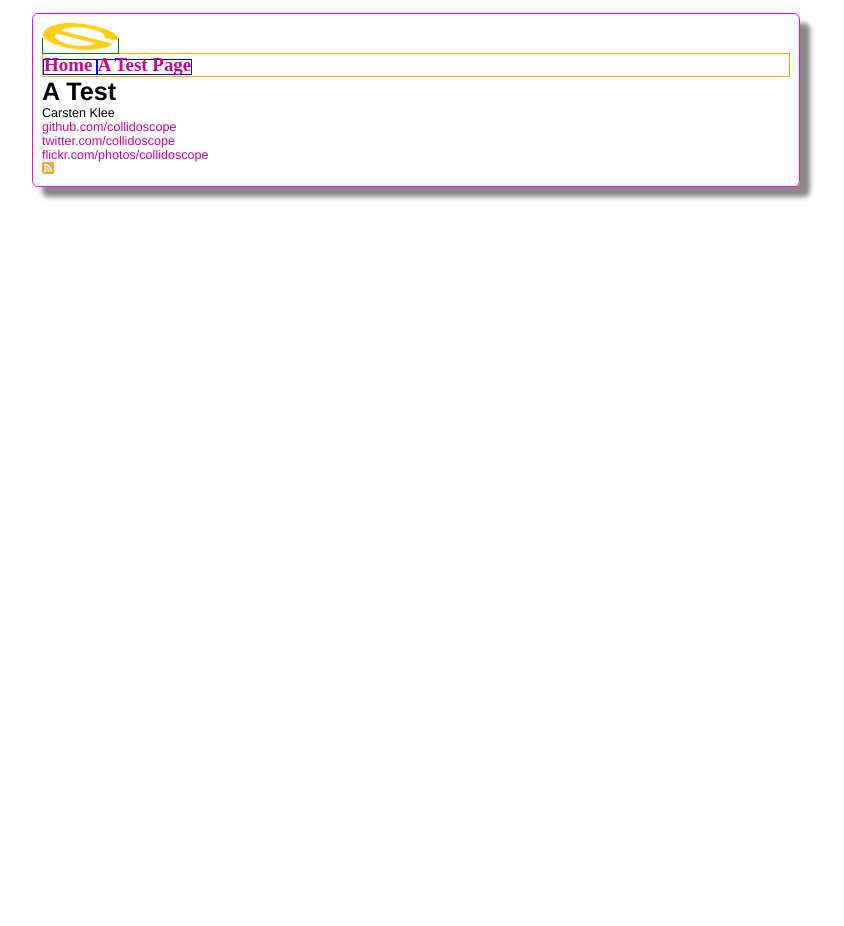
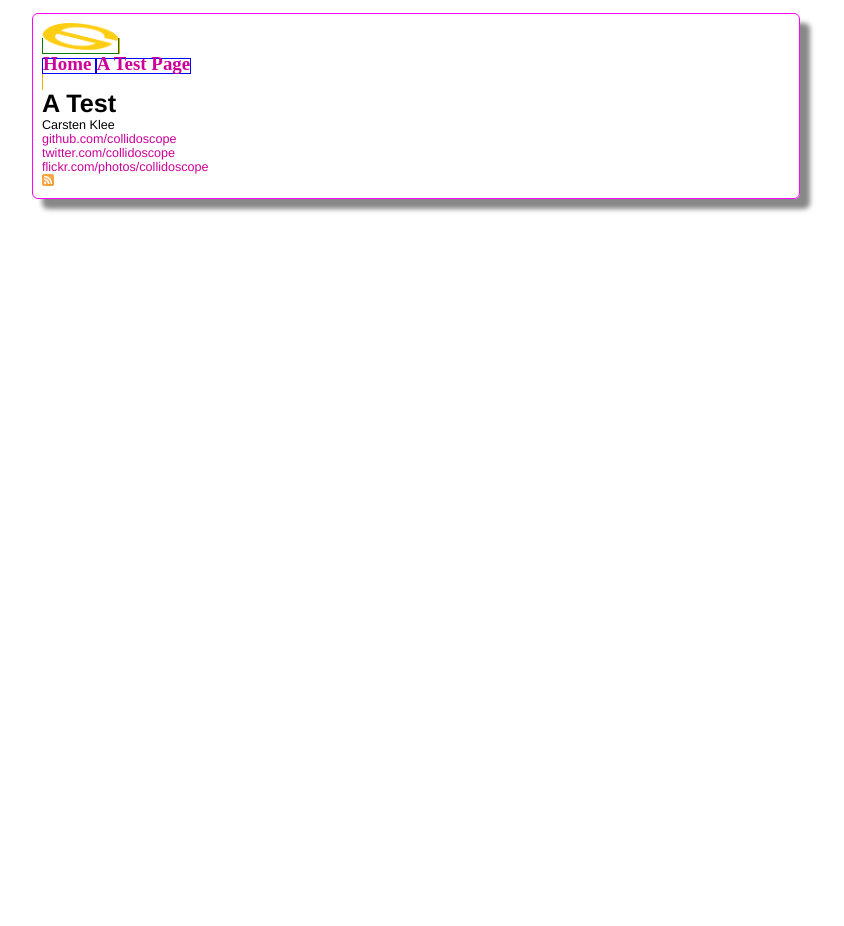
Before and after one commit to collidoscope/collidoscope.github.com, a Jekyll site: the page built from test/test.md, in a window 1280 px wide. Shown: the whole page, without its empty margins (224-1068 px from the left). Built offline with Jekyll 4.4.1, drawn with Linux system fonts in a browser that asks for light colours; some web fonts are replaced; Markdown is read by kramdown in place of the engine named in the settings.

Commit message:
Updated.

```diff
--- a/css/screen.css
+++ b/css/screen.css
@@ -46,10 +46,10 @@ hr.trenner {
 font-family: naviFont;
 src: url('http://fonts.googleapis.com/css?family=Cedarville+Cursive');
 }
-#nav_ul{list-style-type:none;float:none:clear:both;}
+#nav_ul{list-style-type:none;}
 .nav_li, .nav_li_active{display:inline;border:1px solid blue;}
 a.nav_a {font-family: 'Cedarville Cursive', cursive;font-size:1.5em;font-weight:bold;}
-#main_nav{float:none:clear:both;border:1px solid orange;}
+#main_nav{border:1px solid orange;display:inline;}
 
 /*****************************************************************************/
 /*
```
